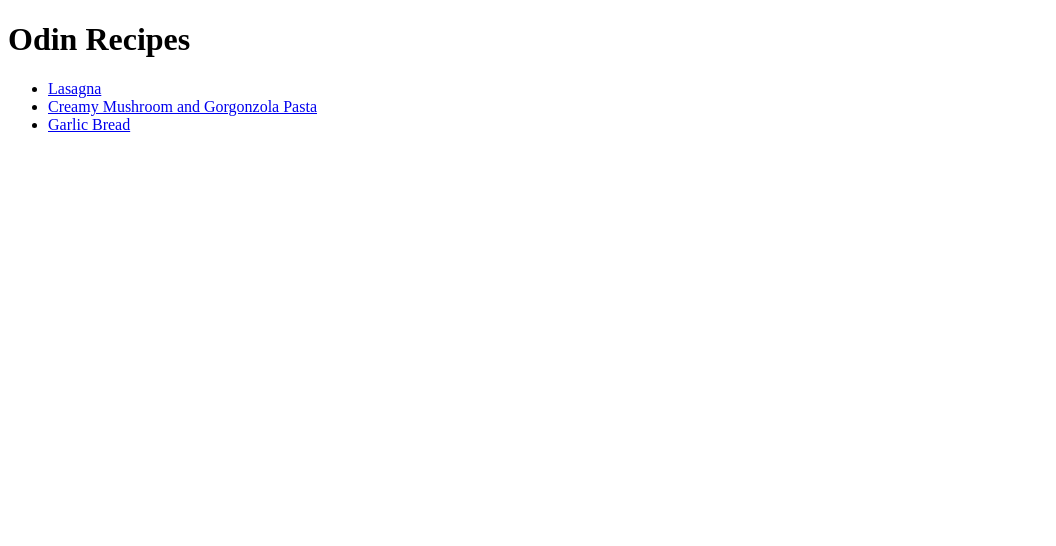
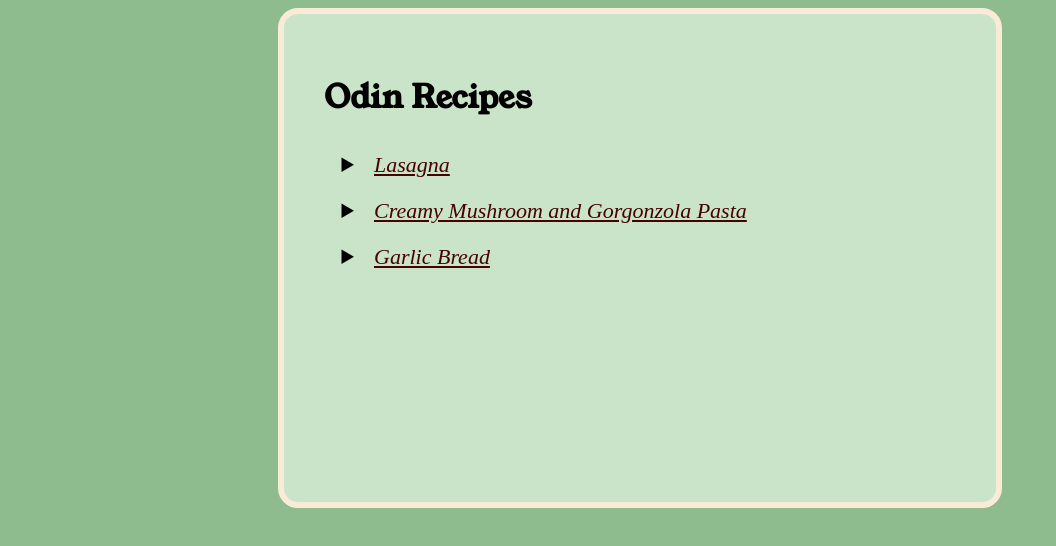
Before and after one commit to SolveigRo/odin-recipes, a plain HTML site: page index.html in a window 1280 px wide. Shown: the whole page, without its empty margins (0-1056 px from the left). Drawn offline with Linux system fonts and the light colour scheme.

Commit message:
Add style to index page

```diff
--- a/index.html
+++ b/index.html
@@ -3,13 +3,17 @@
     <head>
         <meta charset="utf-8">
         <title>Odin Recipes</title>
+        <link rel="stylesheet" href="style.css">
+        <link href='https://fonts.googleapis.com/css?family=Young Serif' rel='stylesheet'>
     </head>
     <body>
+        <div class="outerBox">
             <h1>Odin Recipes</h1>
             <ul>
                 <li><a href="recipes/lasagna.html">Lasagna</a></li>
                 <li><a href="recipes/pasta.html">Creamy Mushroom and Gorgonzola Pasta</a></li>
                 <li><a href="recipes/garlic-bread.html">Garlic Bread</a></li>
             </ul>
+        </div>
     </body>
 </html>
--- /dev/null
+++ b/style.css
@@ -0,0 +1,39 @@
+* {
+    font-family: 'Times New Roman', Times, serif;
+}
+
+html {
+    background-color: #8fbc8f;
+}
+
+.outerBox {
+    background-color: #cae4ca;
+    margin: auto;
+    width: 50%;
+    height: 51vh;
+    padding: 40px;
+    border: solid 6px antiquewhite;
+    border-radius: 20px;
+}
+
+h1 {
+    font-family: 'Young Serif', serif;
+}
+
+ul {
+    list-style-type: disclosure-closed;
+}
+
+li {
+    padding: 10px;
+    font-size: 22px;
+    font-style: italic;
+}
+
+a {
+    color: #460101;
+}
+
+a:visited {
+    color: #460101;
+}
```
Lines whose indentation alone changed are shown as unchanged.
